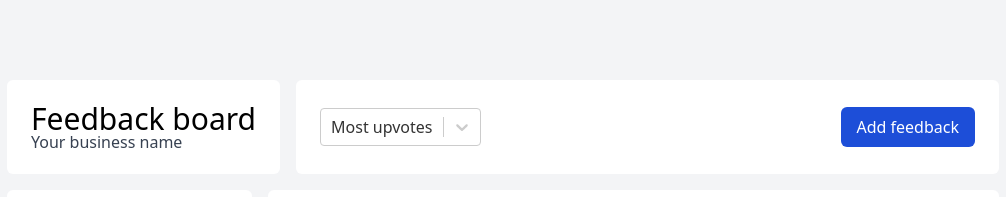
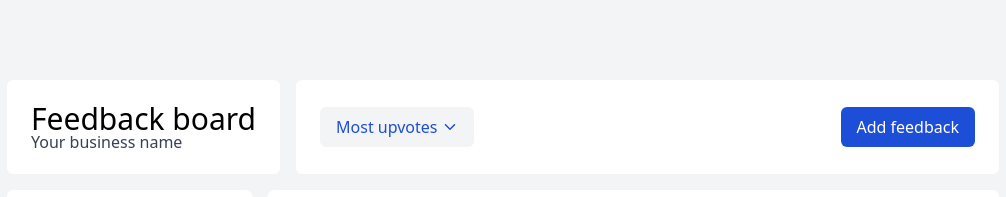
Before and after one commit to vladislav-vavilov/product-feedback-frontend, a React (Vite) app: page / in a window 1280 px wide. Shown: the top 197 px of the page, without its empty margins (137-1143 px from the left). Built offline with nearby package versions, Linux system fonts and the light colour scheme.

Commit message:
new select ui

```diff
--- a/package.json
+++ b/package.json
@@ -10,11 +10,11 @@
     "preview": "vite preview"
   },
   "dependencies": {
+    "@radix-ui/react-select": "^2.1.1",
     "react": "^18.2.0",
     "react-dom": "^18.2.0",
     "react-icons": "^5.2.1",
-    "react-router-dom": "^6.23.1",
-    "react-select": "^5.8.0"
+    "react-router-dom": "^6.23.1"
   },
   "devDependencies": {
     "@tailwindcss/line-clamp": "^0.4.4",
--- a/src/components/Sort.tsx
+++ b/src/components/Sort.tsx
@@ -1,7 +1,7 @@
 import { FC } from 'react'
-import ReactSelect from 'react-select'
+import { Select } from './ui/Select'
 
-const options = [
+const items = [
   { label: 'Most upvotes', value: 'upvotes' },
   { label: 'Least upvotes', value: 'downvotes' },
   { label: 'Newest', value: 'newest' },
@@ -10,15 +10,5 @@ const options = [
 ]
 
 export const Sort: FC = () => {
-  return (
-    <ReactSelect
-      options={options}
-      defaultValue={options[0]}
-      classNames={{
-        control: () => 'min-w-36',
-        menuList: () => 'p-1',
-        option: () => 'rounded-md'
-      }}
-    />
-  )
+  return <Select items={items} defaultValue={items[0].value} />
 }
--- /dev/null
+++ b/src/components/ui/Select.tsx
@@ -0,0 +1,51 @@
+import { FC } from 'react'
+import * as RadixSelect from '@radix-ui/react-select'
+import { IoIosArrowDown } from 'react-icons/io'
+import { Button } from './Button'
+
+type SelectItem = {
+  label: string
+  value: string
+}
+
+interface SelectProps {
+  items: SelectItem[]
+  defaultValue?: string
+}
+
+export const Select: FC<SelectProps> = ({ items, defaultValue }) => {
+  return (
+    <RadixSelect.Root defaultValue={defaultValue}>
+      <RadixSelect.Trigger>
+        <Button className='flex items-center gap-1' variant='secondary'>
+          <RadixSelect.Value />
+          <RadixSelect.Icon>
+            <IoIosArrowDown />
+          </RadixSelect.Icon>
+        </Button>
+      </RadixSelect.Trigger>
+
+      <RadixSelect.Portal>
+        <RadixSelect.Content
+          position='popper'
+          className='rounded-md bg-white p-2 shadow-lg'
+        >
+          <RadixSelect.ScrollUpButton />
+          <RadixSelect.Viewport>
+            {items.map(({ label, value }) => (
+              <RadixSelect.Item
+                value={value}
+                className='my-2 cursor-pointer rounded-md px-2 py-1 outline-none transition-colors duration-200 hover:bg-gray-100'
+              >
+                <RadixSelect.ItemText>{label}</RadixSelect.ItemText>
+                <RadixSelect.ItemIndicator />
+              </RadixSelect.Item>
+            ))}
+          </RadixSelect.Viewport>
+          <RadixSelect.ScrollDownButton />
+          <RadixSelect.Arrow />
+        </RadixSelect.Content>
+      </RadixSelect.Portal>
+    </RadixSelect.Root>
+  )
+}
--- a/src/index.css
+++ b/src/index.css
@@ -3,7 +3,8 @@
 @tailwind utilities;
 
 input,
-textarea {
+textarea,
+button {
   @apply outline-none;
 }
 
@@ -12,6 +13,6 @@ textarea {
     @apply rounded-md bg-white p-6;
   }
   .button {
-    @apply max-w-max select-none rounded-md bg-gray-100 px-4 py-1.5 text-sm font-medium text-blue-700 transition-colors duration-200 hover:bg-blue-100 [&.active]:bg-blue-700 [&.active]:text-white [&.active]:active:bg-blue-600;
+    @apply max-w-max select-none rounded-md border-none bg-gray-100 px-4 py-1.5 text-sm font-medium text-blue-700 transition-colors duration-200 hover:bg-blue-100 [&.active]:bg-blue-700 [&.active]:text-white [&.active]:active:bg-blue-600;
   }
 }
```
Also changed, not shown: 1 other file (tests, documents, lock files or other folders).
